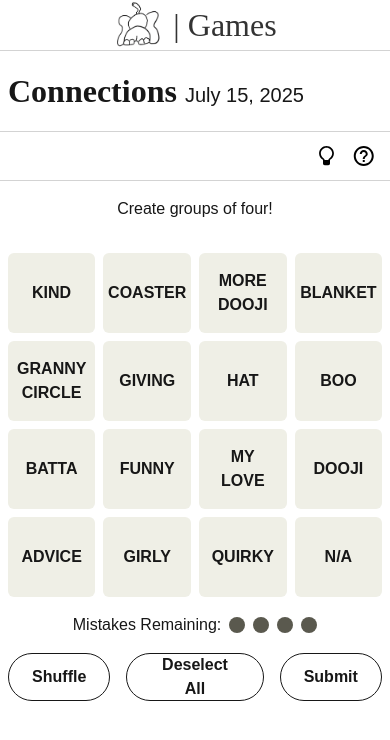
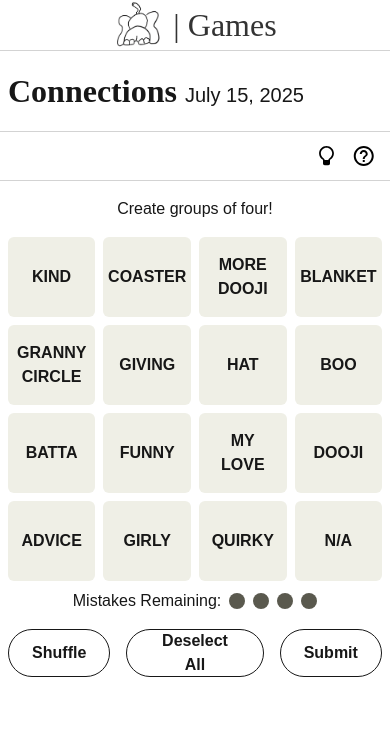
Before and after one commit to xibuifgo/a15x7, a Next.js app: page /connections in a window 390 px wide. Shown: the top 740 px of the page. Built offline with nearby package versions, Linux system fonts and the light colour scheme; a web font is replaced by a local one.

Commit message:
Fixed connections styling

```diff
--- a/src/app/connections/connect.module.scss
+++ b/src/app/connections/connect.module.scss
@@ -91,7 +91,7 @@ $vertical-spacing-1-5: 12px;
     width: 96vw !important;
     height: auto;
     gap: 4px;
-    margin: 8px 0;
+    margin: 8px 0 0 0;
   }
   .card {
     width: 100% !important;
@@ -112,7 +112,7 @@ $vertical-spacing-1-5: 12px;
     bottom: 0;
     min-height: 0;
     min-width: 0;
-    margin: 16px 0 16px 0;
+    margin: 0 0 8px 0;
 }
 
 
```
